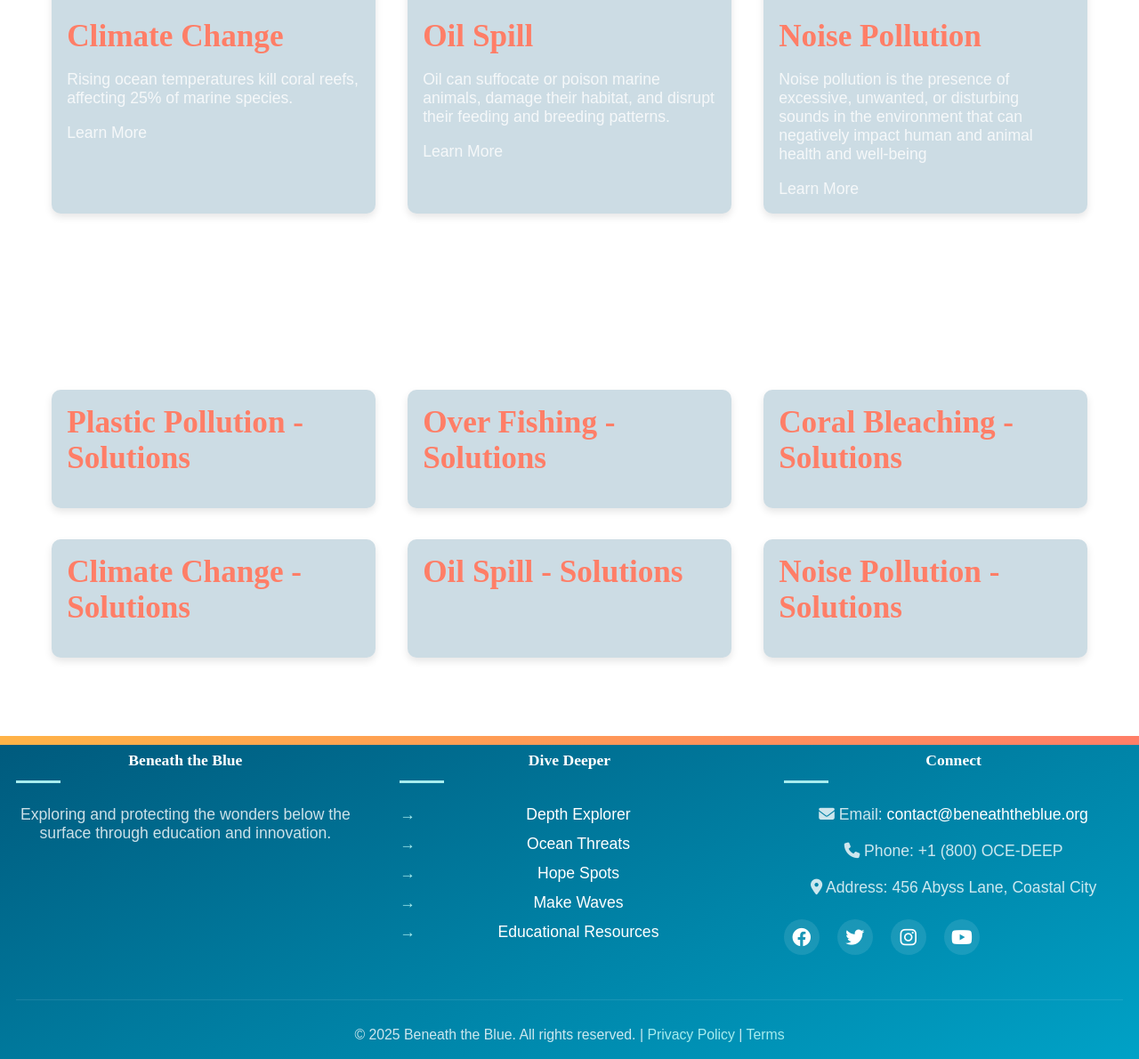
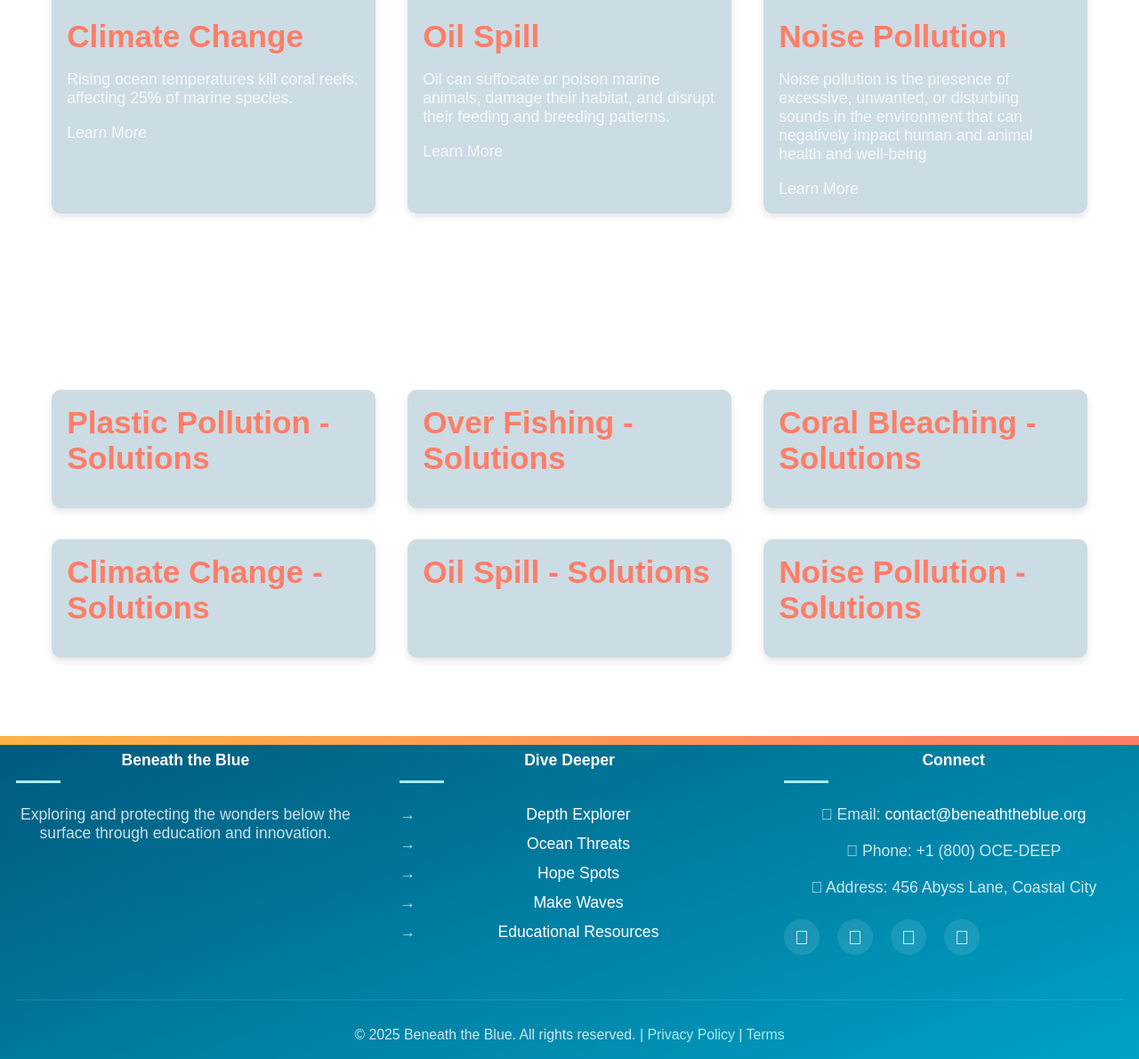
Before and after one commit to Ojas-Srivastava05/Beneath-the-blue, a Django app: page /threats/ in a window 1280 px wide. Shown: the part 1622-2812 px from the top of the page at 89% size. Run offline with Django 5.2, Linux system fonts and the light colour scheme; data comes from the database, SQL or seed files in the repository; some web fonts are replaced.

Commit message:
change the font of threats page

```diff
--- a/static/css/explore.css
+++ b/static/css/explore.css
@@ -19,8 +19,13 @@
             box-sizing: border-box;
             font-family: 'Segoe UI', Tahoma, Geneva, Verdana, sans-serif;
         }
+        * {
+            font-family: inherit !important; /* Nuclear option (use sparingly) */
+          }
+
 
         body {
+            font-family: 'Source Sans Pro', sans-serif !important;
             background-color: var(--light-gray);
             color: var(--dark-gray);
             line-height: 1.6;
--- a/static/css/index.css
+++ b/static/css/index.css
@@ -19,6 +19,9 @@
     margin: 0;
     padding: 0;
     box-sizing: border-box;
+}
+* {
+  font-family: inherit !important; /* Nuclear option (use sparingly) */
 }
 
 body {
--- a/static/css/threats-solution.css
+++ b/static/css/threats-solution.css
@@ -21,8 +21,12 @@
 }
 
 /* General Styles */
+* {
+  font-family: inherit !important; /* Nuclear option (use sparingly) */
+}
+
 body {
-    font-family: 'Poppins', sans-serif;
+    font-family: 'Source Sans Pro', sans-serif !important;
     margin: 0;
     padding: 0;
     position: relative;
```
